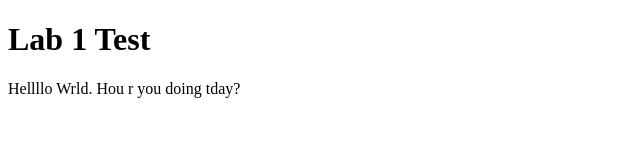
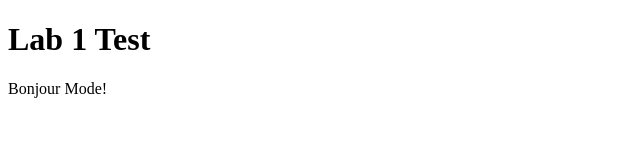
Before and after one commit to FlyCode30/cst_3106_labs, a plain HTML site: page lab_2.html in a window 1280 px wide. Shown: the whole page, without its empty margins (0-640 px from the left). Drawn offline with Linux system fonts and the light colour scheme.

Commit message:
Update lab_2.html

```diff
--- a/lab_2.html
+++ b/lab_2.html
@@ -7,6 +7,6 @@
 </head>
 <body>
     <h1>Lab 1 Test</h1>
-    <p>Hellllo Wrld. Hou r you doing tday?</p>
+    <p>Bonjour Mode!</p>
 </body>
 </html>
```
